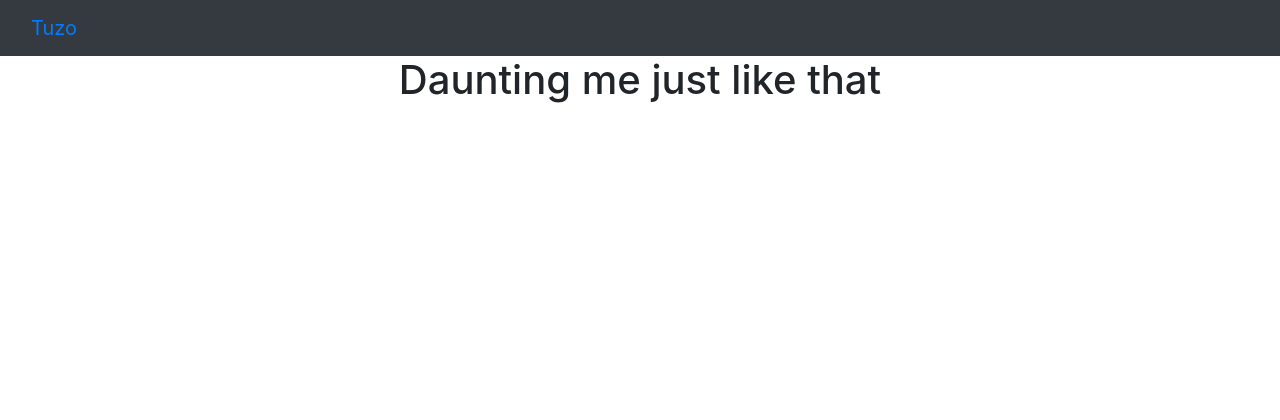
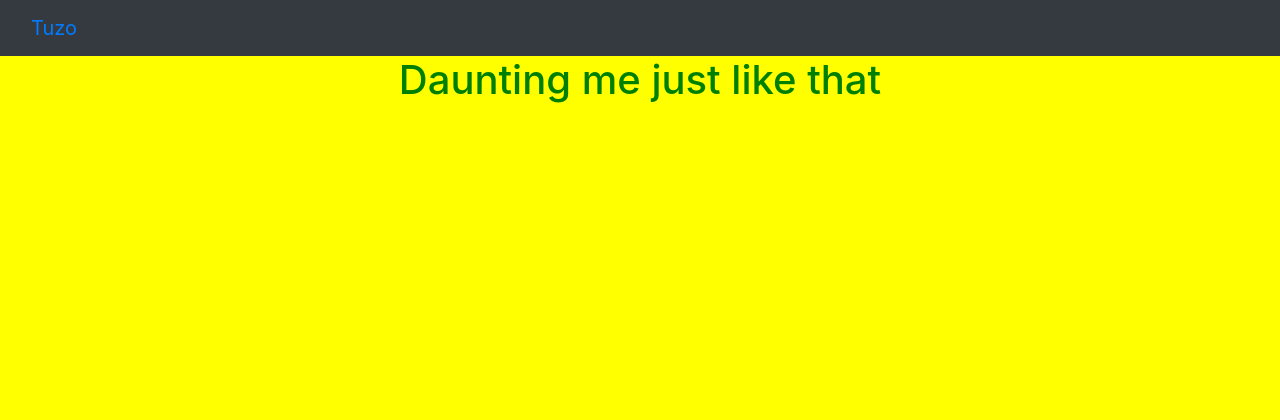
Before and after one commit to saudahabib/awards, a Django app: template awards/templates/home.html in a window 1280 px wide. Shown: the top 420 px of the page. Run offline with Django 3.2, Linux system fonts and the light colour scheme; the template is opened without the code that fills it, so the values that code supplies are empty; some libraries are stand-ins or nearby versions.

Commit message:
check to seeif static files work properly

```diff
--- a/awarding/settings.py
+++ b/awarding/settings.py
@@ -120,3 +120,6 @@ USE_TZ = True
 # https://docs.djangoproject.com/en/1.11/howto/static-files/
 
 STATIC_URL = '/static/'
+STATICFILES_DIRS = [
+    os.path.join(BASE_DIR, "static"),
+]
--- a/awards/templates/base.html
+++ b/awards/templates/base.html
@@ -1,4 +1,5 @@
 {%load bootstrap4%}
+{% load static %}
 <!DOCTYPE html>
 <html>
 <head>
@@ -12,6 +13,7 @@
 
   {% block styles %}
   {% bootstrap_css %}
+   <link rel="stylesheet" href="{% static 'css/styles.css' %}">
   {% endblock %}
 
 </head>
--- /dev/null
+++ b/static/css/styles.css
@@ -0,0 +1,7 @@
+body{
+  background-color: yellow;
+}
+
+h1{
+  color: green;
+}
```
